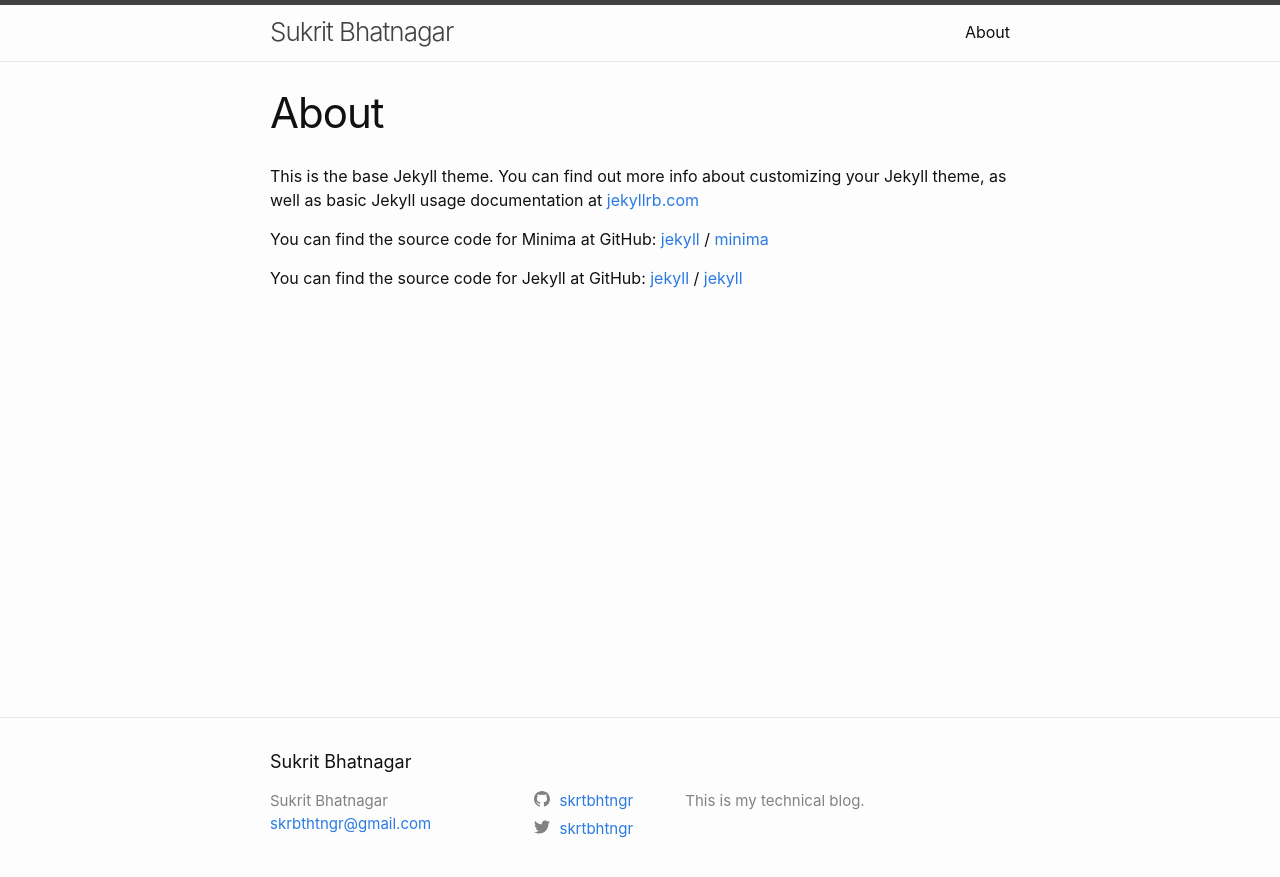
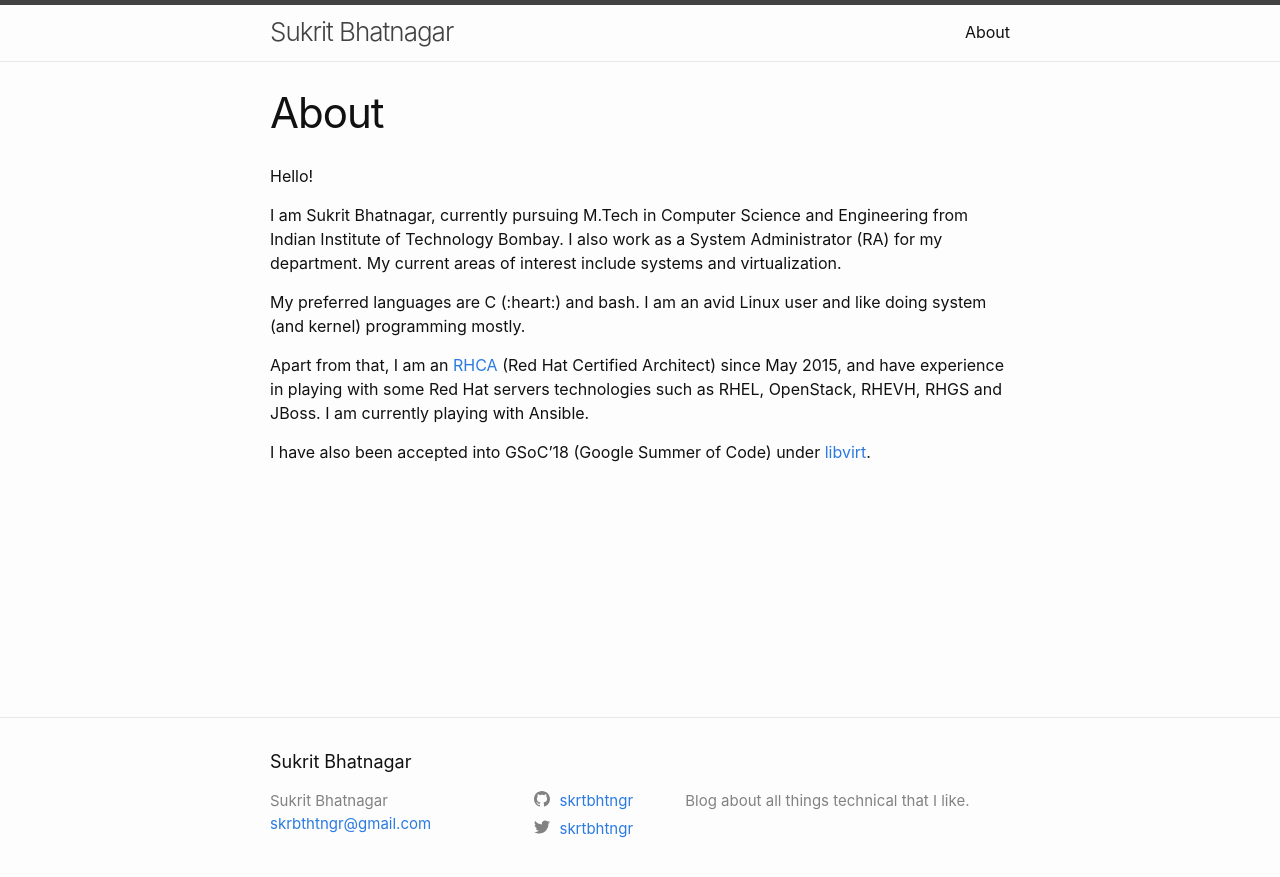
Before and after one commit to skrtbhtngr/skrtbhtngr.github.io, a Jekyll site: the page built from about.md, in a window 1280 px wide. Shown: the top 877 px of the page. Built offline with Jekyll 4.4.1, drawn with Linux system fonts in a browser that asks for light colours.

Commit message:
update "About" section

```diff
--- a/_config.yml
+++ b/_config.yml
@@ -16,7 +16,7 @@
 title: Sukrit Bhatnagar
 email: skrbthtngr@gmail.com
 description: >- # this means to ignore newlines until "baseurl:"
-  This is my technical blog.
+ Blog about all things technical that I like.
 baseurl: "" # the subpath of your site, e.g. /blog
 url: "https://skrtbhtngr.github.io" # the base hostname & protocol for your site, e.g. http://example.com
 twitter_username: skrtbhtngr
@@ -24,9 +24,10 @@ github_username:  skrtbhtngr
 
 # Build settings
 markdown: kramdown
-theme: jekyll-theme-slate
-plugins:
-  - jekyll-feed
+#theme: jekyll-theme-slate
+theme: minima
+#plugins:
+#  - jekyll-feed
 
 # Exclude from processing.
 # The following items will not be processed, by default. Create a custom list
--- a/about.md
+++ b/about.md
@@ -4,15 +4,12 @@ title: About
 permalink: /about/
 ---
 
-This is the base Jekyll theme. You can find out more info about customizing your Jekyll theme, as well as basic Jekyll usage documentation at [jekyllrb.com](https://jekyllrb.com/)
+Hello!
 
-You can find the source code for Minima at GitHub:
-[jekyll][jekyll-organization] /
-[minima](https://github.com/jekyll/minima)
+I am Sukrit Bhatnagar, currently pursuing M.Tech in Computer Science and Engineering from Indian Institute of Technology Bombay. I also work as a System Administrator (RA) for my department. My current areas of interest include systems and virtualization.
 
-You can find the source code for Jekyll at GitHub:
-[jekyll][jekyll-organization] /
-[jekyll](https://github.com/jekyll/jekyll)
+My preferred languages are C (:heart:) and bash. I am an avid Linux user and like doing system (and kernel) programming mostly.
 
+Apart from that, I am an [RHCA](https://www.redhat.com/en/services/certification/rhca) (Red Hat Certified Architect) since May 2015, and have experience in playing with some Red Hat servers technologies such as RHEL, OpenStack, RHEVH, RHGS and JBoss. I am currently playing with Ansible.
 
-[jekyll-organization]: https://github.com/jekyll
+I have also been accepted into GSoC'18 (Google Summer of Code) under [libvirt](https://summerofcode.withgoogle.com/organizations/4775809127022592/#4704058003161088).
```
Also changed, not shown: 9 other files.
